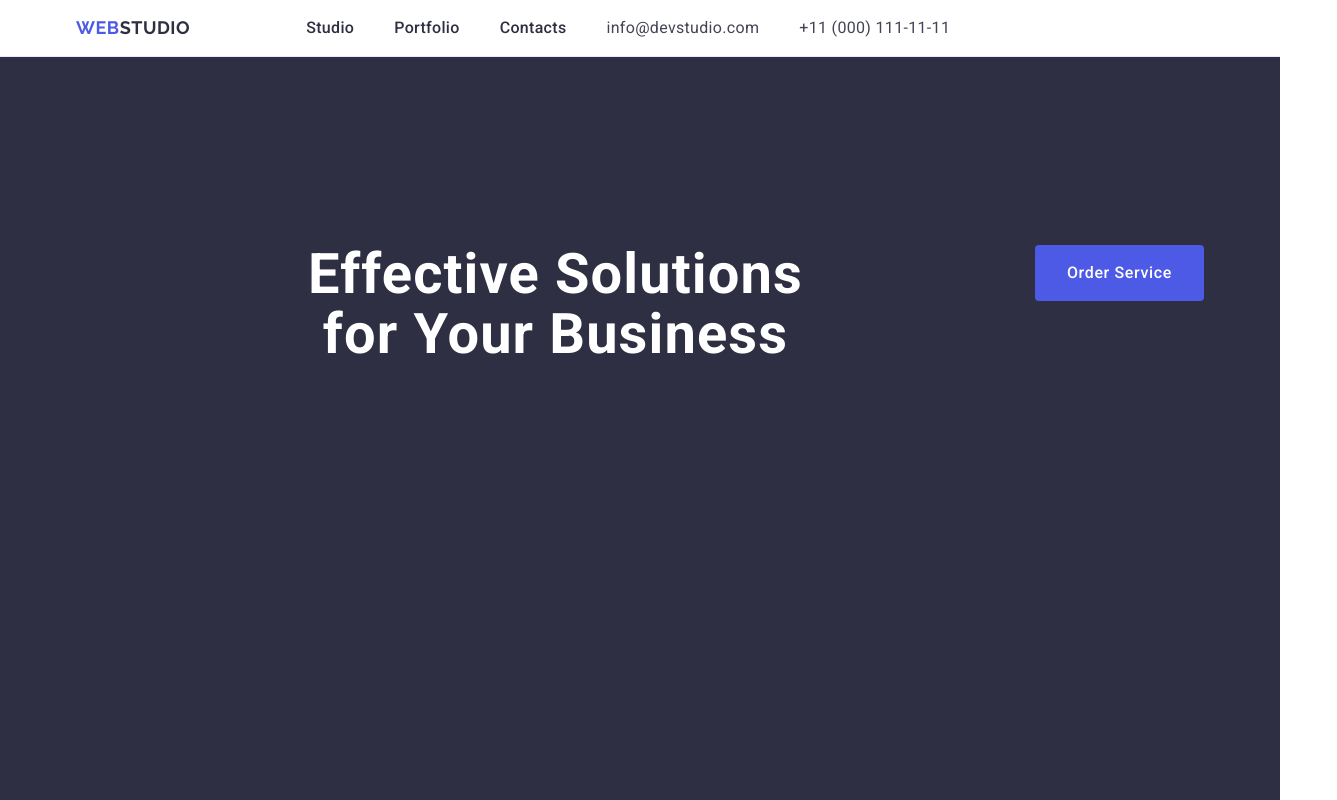
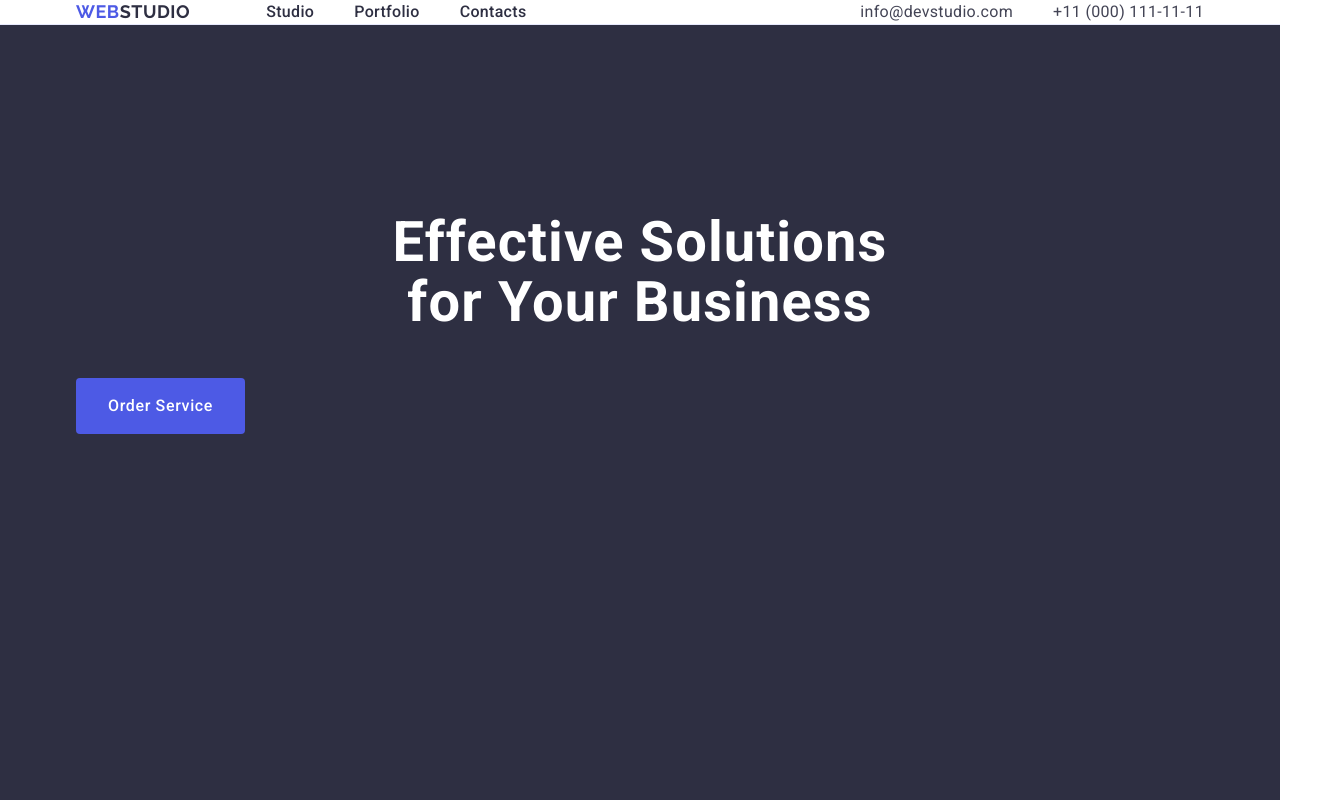
Before and after one commit to jhdwcry/goit-markup-hw-04, a plain HTML site: page index.html in a window 1280 px wide. Shown: the top 800 px of the page, 1337 px wide, since content can reach past the window. Drawn offline with nearby package versions, Linux system fonts and the light colour scheme.

Commit message:
Update styles.css

```diff
--- a/css/styles.css
+++ b/css/styles.css
@@ -25,6 +25,7 @@ img{
 
 .header{
   border-bottom: 1px solid #e7e9fc;
+  display: flex;
 }
 
 .logo {
@@ -47,6 +48,8 @@ ul {
   list-style: none;
   display: flex;
   gap: 24px;
+  margin: 0;
+  padding: 0;
 }
 
 nav a {
@@ -62,6 +65,11 @@ nav ul{
 .nav{
   display: flex;
   align-items: center;
+}
+
+header .container{
+  display: flex;
+  justify-content: space-between;
 }
 
 .nav-link{
@@ -265,7 +273,6 @@ h3 {
 .container {
   width: 1158px;
   margin: auto;
-  display: flex;
   padding: 0 15px
 }
 .about-card{
```
